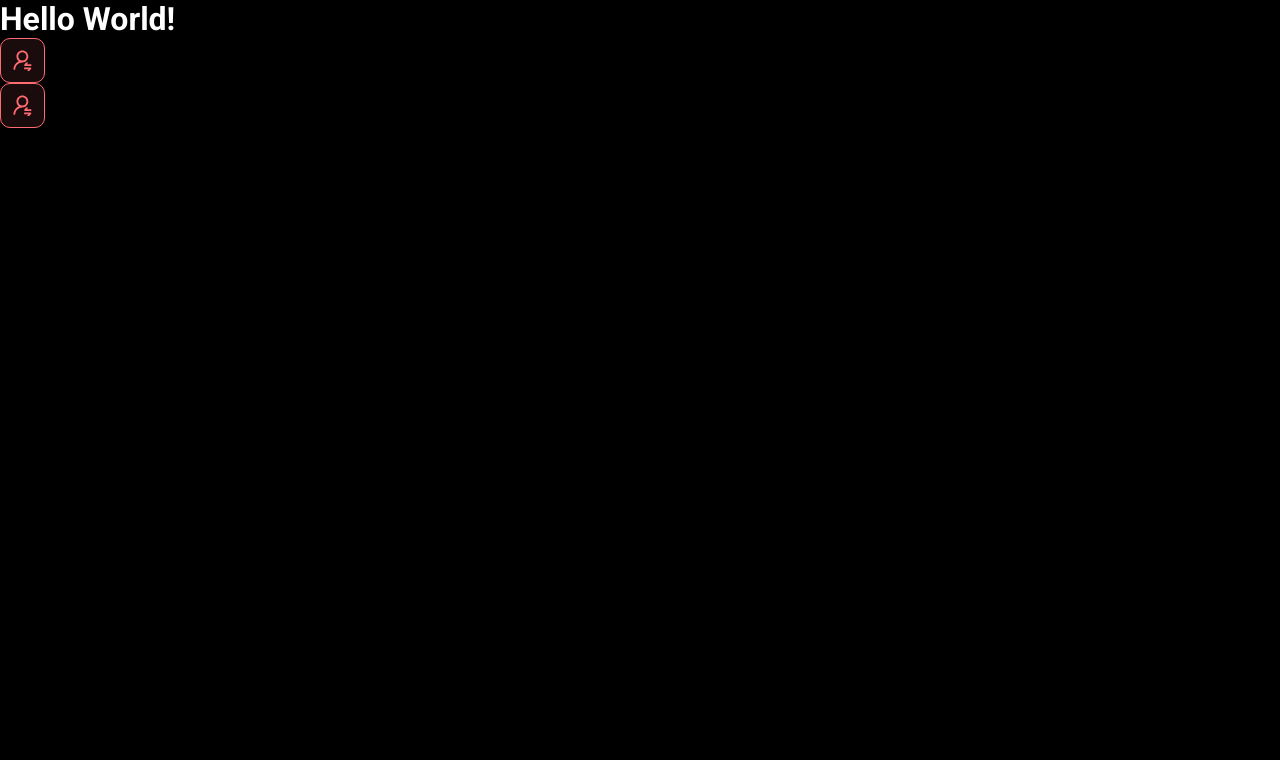
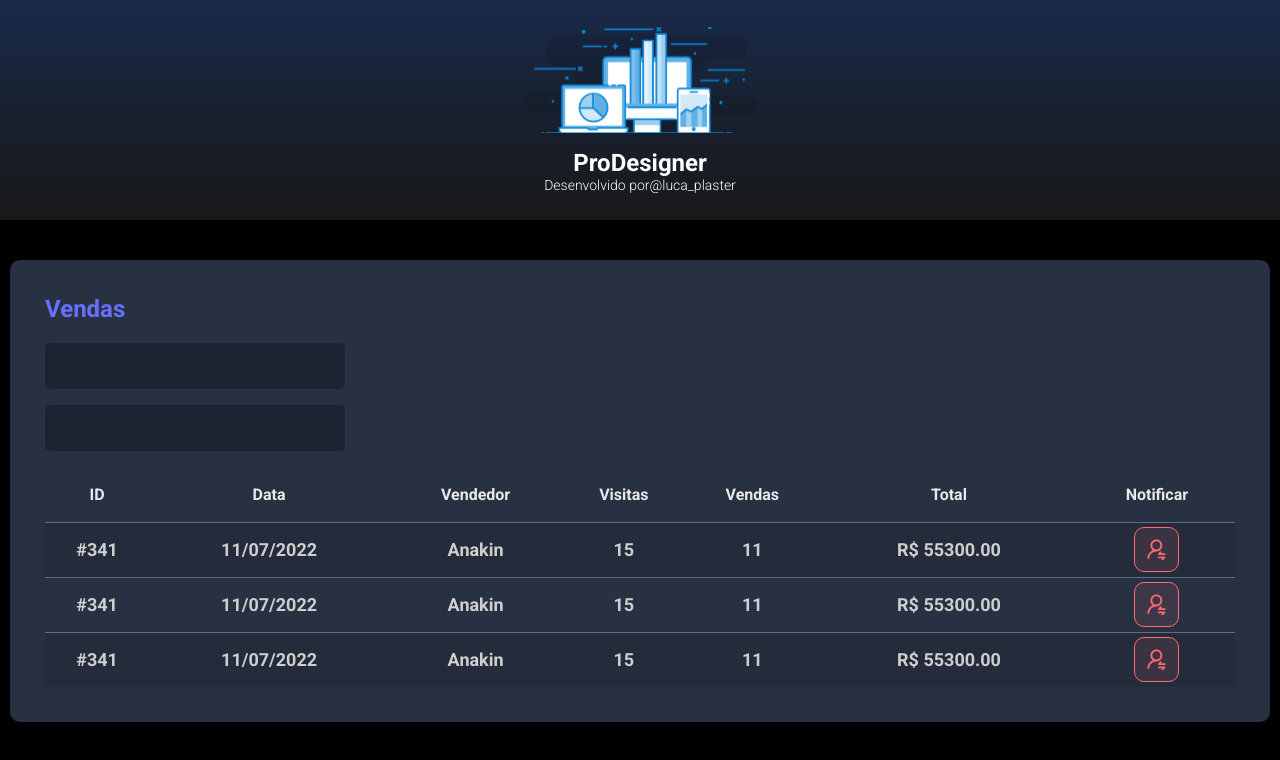
Before and after one commit to LucaPlaster/ProDesign, a React (Vite) app in the folder Semana Spring React/ProDesign/frontend/: page / in a window 1280 px wide. Shown: the top 760 px of the page. Built offline with nearby package versions, Linux system fonts and the light colour scheme.

Commit message:
Other Components

```diff
--- a/Semana Spring React/ProDesign/frontend/src/App.tsx
+++ b/Semana Spring React/ProDesign/frontend/src/App.tsx
@@ -1,13 +1,19 @@
-import NotificationButton from "./components/NotificationButton";
+import SalesCard from "./components/SalesCard";
+import Header from "./components/header";
 
 function App() {
   return (
     <>
-      <h1>Hello World!</h1>
-      <NotificationButton />
-      <NotificationButton />
+    <Header/>
+    <main>
+        <section id="sales">
+            <div className="ProDesign-container">
+              <SalesCard/>
+            </div>
+        </section>
+      </main>
     </>
-  );
+  )
 }
 
 export default App;
--- /dev/null
+++ b/Semana Spring React/ProDesign/frontend/src/components/SalesCard/index.tsx
@@ -0,0 +1,78 @@
+import NotificationButton from '../NotificationButton'
+import './styles.css'
+
+function SalesCard() {
+  return (
+        <div className="ProDesign-card">
+        <h2 className="ProDesign-sales-title">Vendas</h2>
+        <div>
+            <div className="ProDesign-form-control-container">
+                <input className="ProDesign-form-control" type="text"/>
+            </div>
+            <div className="ProDesign-form-control-container">
+                <input className="ProDesign-form-control" type="text"/>
+            </div>
+        </div>
+        <div>
+            <table className="ProDesign-sales-table">
+                <thead>
+                    <tr>
+                        <th className="show992">ID</th>
+                        <th className="show576">Data</th>
+                        <th>Vendedor</th>
+                        <th className="show992">Visitas</th>
+                        <th className="show992">Vendas</th>
+                        <th>Total</th>
+                        <th>Notificar</th>
+                    </tr>
+                </thead>
+                <tbody>
+                    <tr>
+                        <th className="show992">#341</th>
+                        <th className="show576">11/07/2022</th>
+                        <th>Anakin</th>
+                        <th className="show992">15</th>
+                        <th className="show992">11</th>
+                        <th>R$ 55300.00</th>
+                        <th>
+                            <div className="ProDesign-red-btn-container">
+                               <NotificationButton />
+                            </div>
+
+                        </th>
+                    </tr>
+                    <tr>
+                        <th className="show992">#341</th>
+                        <th className="show576">11/07/2022</th>
+                        <th>Anakin</th>
+                        <th className="show992">15</th>
+                        <th className="show992">11</th>
+                        <th>R$ 55300.00</th>
+                        <th>
+                            <div className="ProDesign-red-btn-container">
+                                <NotificationButton />
+                            </div>
+
+                        </th>
+                    </tr>
+                    <tr>
+                        <th className="show992">#341</th>
+                        <th className="show576">11/07/2022</th>
+                        <th>Anakin</th>
+                        <th className="show992">15</th>
+                        <th className="show992">11</th>
+                        <th>R$ 55300.00</th>
+                        <th>
+                            <div className="ProDesign-red-btn-container">
+                                <NotificationButton />
+                            </div>
+                        </th>
+                    </tr>
+                </tbody>
+            </table>
+        </div>
+    </div>
+  )
+}
+
+export default SalesCard
--- /dev/null
+++ b/Semana Spring React/ProDesign/frontend/src/components/SalesCard/styles.css
@@ -0,0 +1,97 @@
+.ProDesign-card {
+  background-color: #283142;
+  border-radius: 10px;
+  padding: 30 px 10px;
+}
+
+.ProDesign-sales-title {
+  color: #676fff;
+  font-size: 24px;
+  margin-bottom: 20px;
+}
+
+.ProDesign-form-control {
+  width: 100%;
+  height: 46px;
+  background-color: #1b2531;
+  border: 1px;
+  border-radius: 5px;
+  color: #9aaabe;
+  padding: 0 21px;
+  font-size: 18px;
+}
+
+.ProDesign-form-control-container {
+  margin-bottom: 16px;
+  max-width: 300px;
+}
+
+.ProDesign-sales-table {
+  width: 100%;
+  border-spacing: 0;
+  border-collapse: collapse;
+}
+
+.ProDesign-sales-table thead {
+  height: 55px;
+  font-size: 16px;
+  color: #e9e9e9;
+  font-weight: 700;
+}
+
+.ProDesign-sales-table tbody {
+  font-size: 14px;
+  font-weight: 400;
+  color: #cfcfcf;
+  text-align: center;
+}
+
+.ProDesign-sales-table tbody tr {
+  height: 74px;
+  border-top: 1px solid #5f6e82;
+}
+
+.ProDesign-sales-table tbody tr:hover > td {
+  background-color: #384459;
+}
+
+.ProDesign-sales-table tbody tr:nth-child(odd) {
+  background-color: #242c3b;
+}
+
+.ProDesign-red-btn-container {
+  display: flex;
+  justify-content: center;
+}
+
+.show576 {
+  display: none;
+}
+
+.show992 {
+  display: none;
+}
+
+@media (min-width: 576px) {
+  .show576 {
+    display: table-cell;
+  }
+
+  .ProDesign-card {
+    padding: 35px;
+  }
+
+  .ProDesign-sales-table tbody tr {
+    height: 55px;
+  }
+
+  .ProDesign-sales-table tbody {
+    font-size: 18px;
+  }
+}
+
+@media (min-width: 992px) {
+  .show992 {
+    display: table-cell;
+  }
+}
--- /dev/null
+++ b/Semana Spring React/ProDesign/frontend/src/components/header/index.tsx
@@ -0,0 +1,19 @@
+import logo from '../../assets/img/logo.svg'
+import './styles.css'
+
+function Header() {
+    return (
+        <header>
+            <div className="ProDesigner-logo-container">
+                <img src={logo} alt="ProDesigner"/>
+                <h1>ProDesigner</h1>
+                <p>
+                    Desenvolvido por
+                    <a href="https://www.instagram.com/luca_plaster/">@luca_plaster</a>
+                </p>
+            </div>
+        </header>
+    )
+  }
+
+export default Header;
--- /dev/null
+++ b/Semana Spring React/ProDesign/frontend/src/components/header/styles.css
@@ -0,0 +1,27 @@
+header {
+  background: linear-gradient(180deg, #192a49 0%, #181818 100%);
+  height: 220px;
+  display: flex;
+  align-items: center;
+  justify-content: center;
+}
+
+.ProDesigner-logo-container {
+  display: flex; /* Comportamento por direção */
+  flex-direction: column; /* Transforma a classe em coluna */
+  align-items: center; /* Centraliza a classe */
+}
+
+.ProDesigner-logo-container img {
+  width: 235px;
+}
+
+.ProDesigner-logo-container h1 {
+  margin-top: 14.73px;
+  font-size: 24px;
+}
+
+.ProDesigner-logo-container p {
+  font-size: 14px;
+  font-weight: 300;
+}
--- a/Semana Spring React/ProDesign/frontend/src/index.css
+++ b/Semana Spring React/ProDesign/frontend/src/index.css
@@ -16,3 +16,12 @@
     color: unset; /* Não altera a cor automaticamente */
     text-decoration: none; /* Não altera a decoração de texto automaticamente */
 }
+
+.ProDesigner-container{
+    width: 100%;
+    max-width: 900px;
+}
+
+#sales{
+    padding: 40px 10px;
+}
```
Also changed, not shown: Semana Spring React/ProDesign/frontend/src/assets/img/logo.svg (added).
